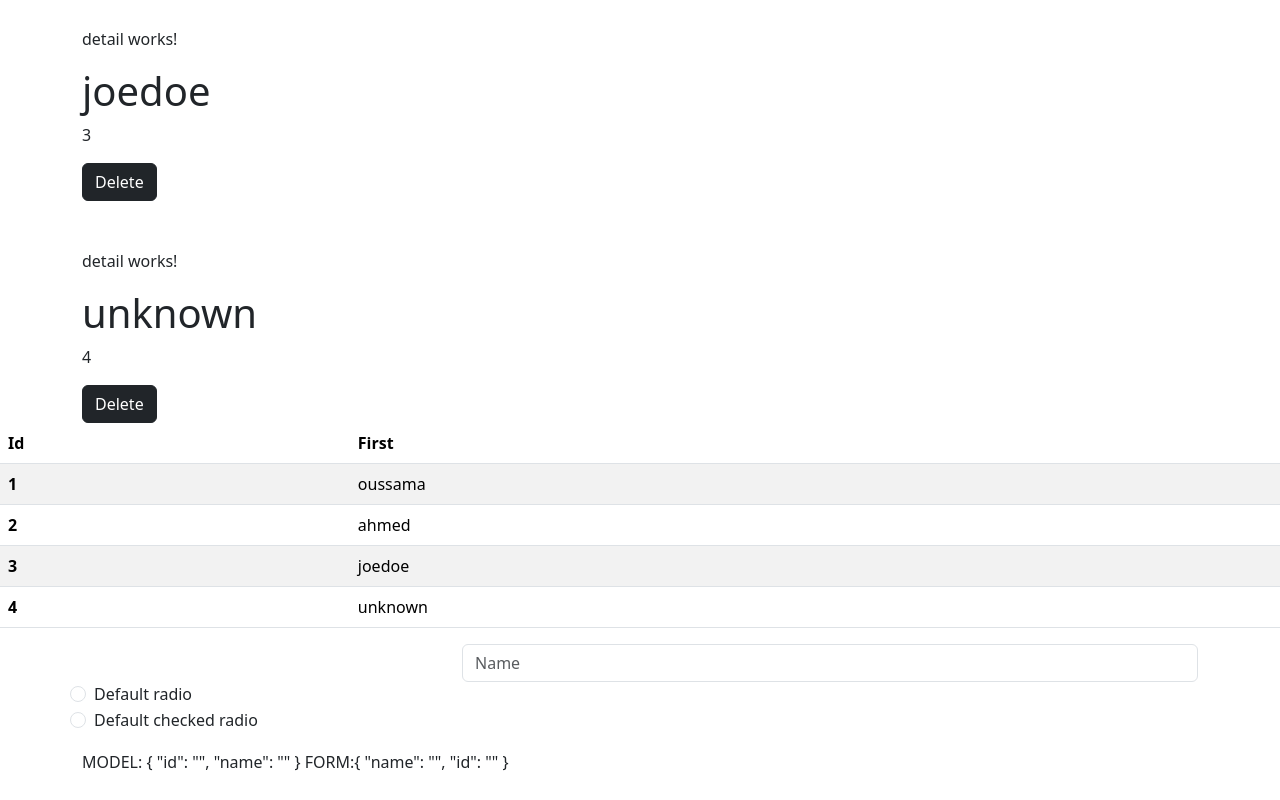
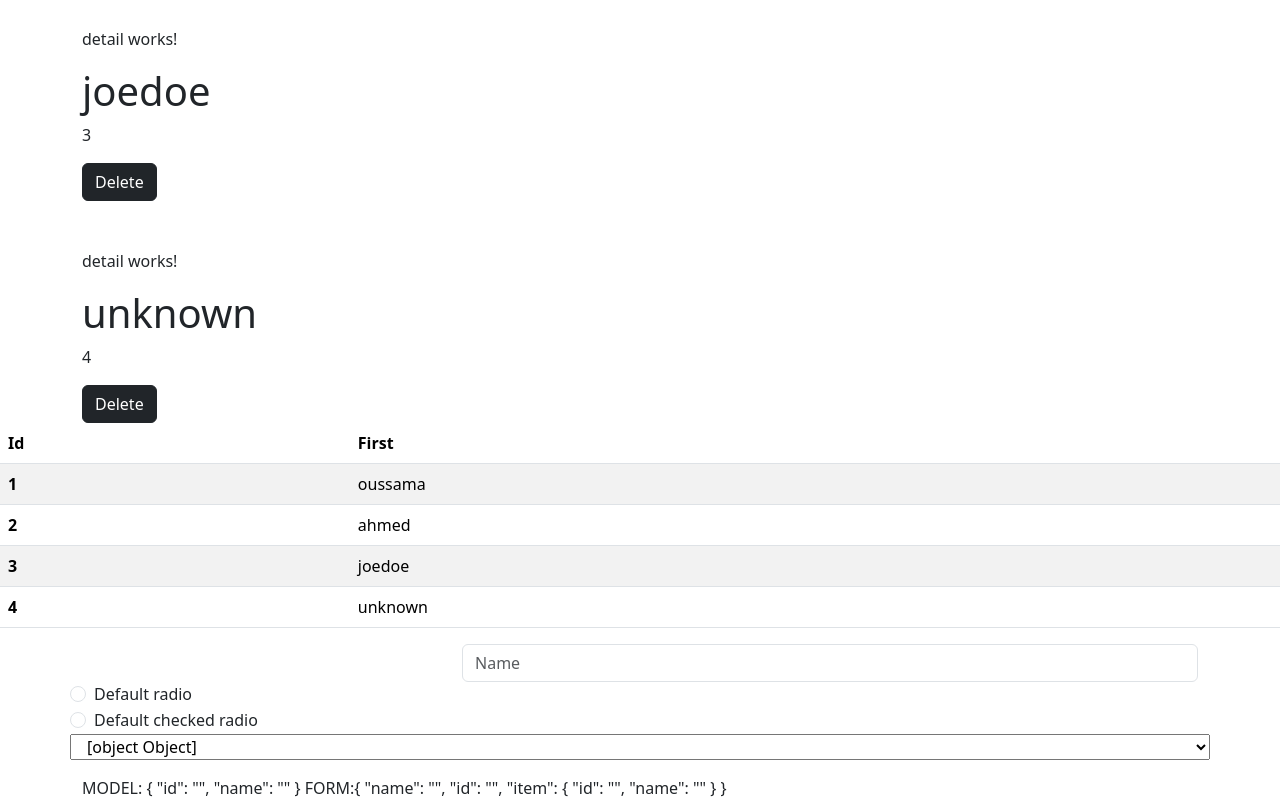
Before and after one commit to oussamahdidou/Angular, an Angular app: page / in a window 1280 px wide. Shown: the part 465-1265 px from the top of the page. Before the commit the page ends 1239 px from the top, so only its background shows below. Built offline with nearby package versions, Linux system fonts and the light colour scheme; data requests are answered from the project's data file.

Commit message:
select form

```diff
--- a/src/app/pokemon-base/pokemon-list/pokemon-list.component.html
+++ b/src/app/pokemon-base/pokemon-list/pokemon-list.component.html
@@ -39,6 +39,9 @@
                     Default checked radio
                 </label>
             </div>
+            <select [(ngModel)]="item" name="item">
+                <option *ngFor="let item of items" [value]="item">{{item}}</option>
+            </select>
         </div>
 
     </form>
```
